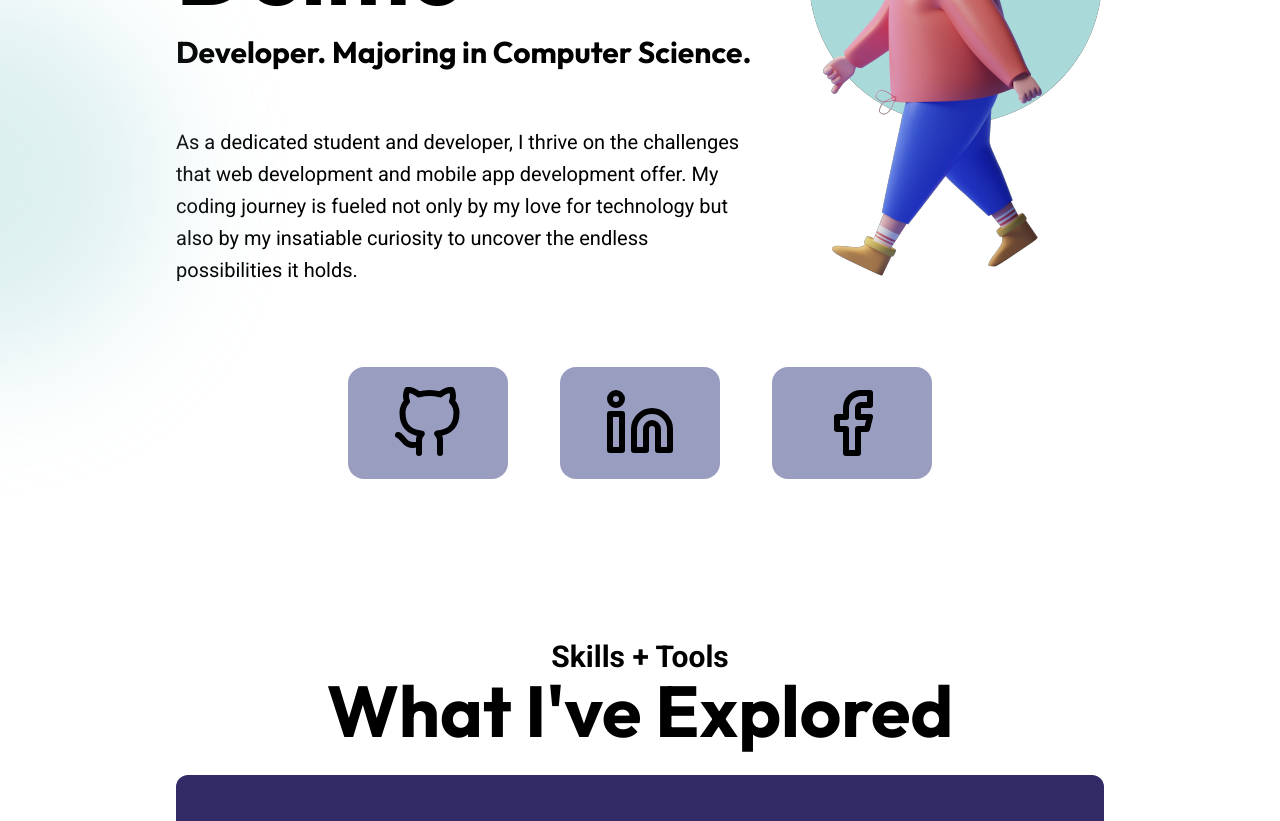
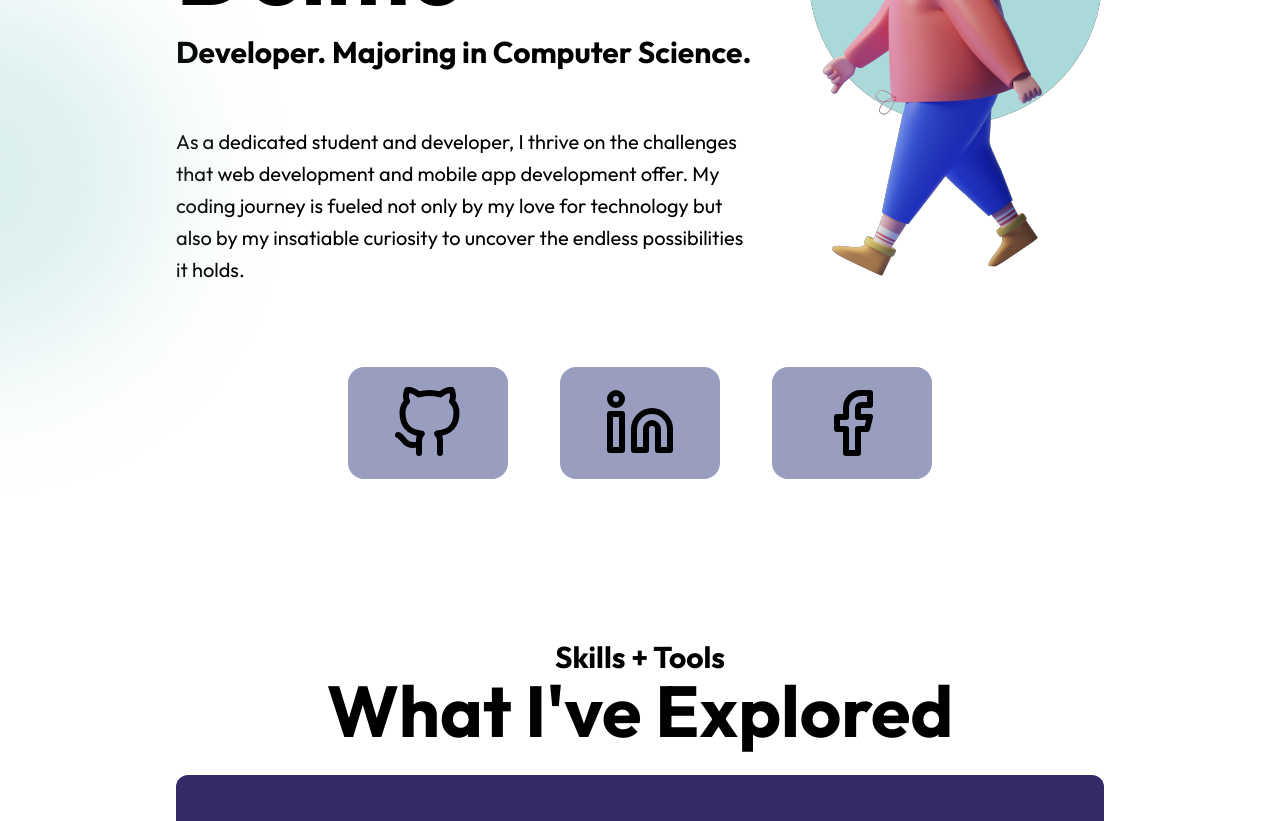
Before and after one commit to ABCD-rgb/abcd-rgb_portfolio, a Next.js app: page / in a window 1280 px wide. Shown: the part 400-1221 px from the top of the page. Built offline with nearby package versions, Linux system fonts and the light colour scheme.

Commit message:
fix: remoced roboto font

```diff
--- a/app/page.tsx
+++ b/app/page.tsx
@@ -37,7 +37,7 @@ export default function Home() {
             <div>
               <h2 className='text-8xl font-bold mb-4'>Arawela Delmo</h2>
               <h3 className='text-3xl font-bold mb-14'>Developer. Majoring in Computer Science.</h3>
-              <p className={`${roboto.className} text-xl max-w-xl leading-8`}>
+              <p className='text-xl max-w-xl leading-8'>
                 As a dedicated student and developer, I thrive on the challenges
                 that web development and mobile app development offer.
                 My coding journey is fueled not only by my love for technology
@@ -60,7 +60,7 @@ export default function Home() {
         </div>
         {/* Skills + Tools */}
         <div className='flex flex-col items-center'>
-          <h3 className={`${roboto.className} font-bold text-3xl`}>Skills + Tools</h3>
+          <h3 className='font-bold text-3xl'>Skills + Tools</h3>
           <h2 className='font-bold text-7xl'>What I've Explored</h2>
           <div className='bg-bgskills w-full h-96 rounded-xl mt-7 mb-64 p-12 flex flex-wrap justify-start gap-4'>
             <DiPython className='text-8xl'/>
```
